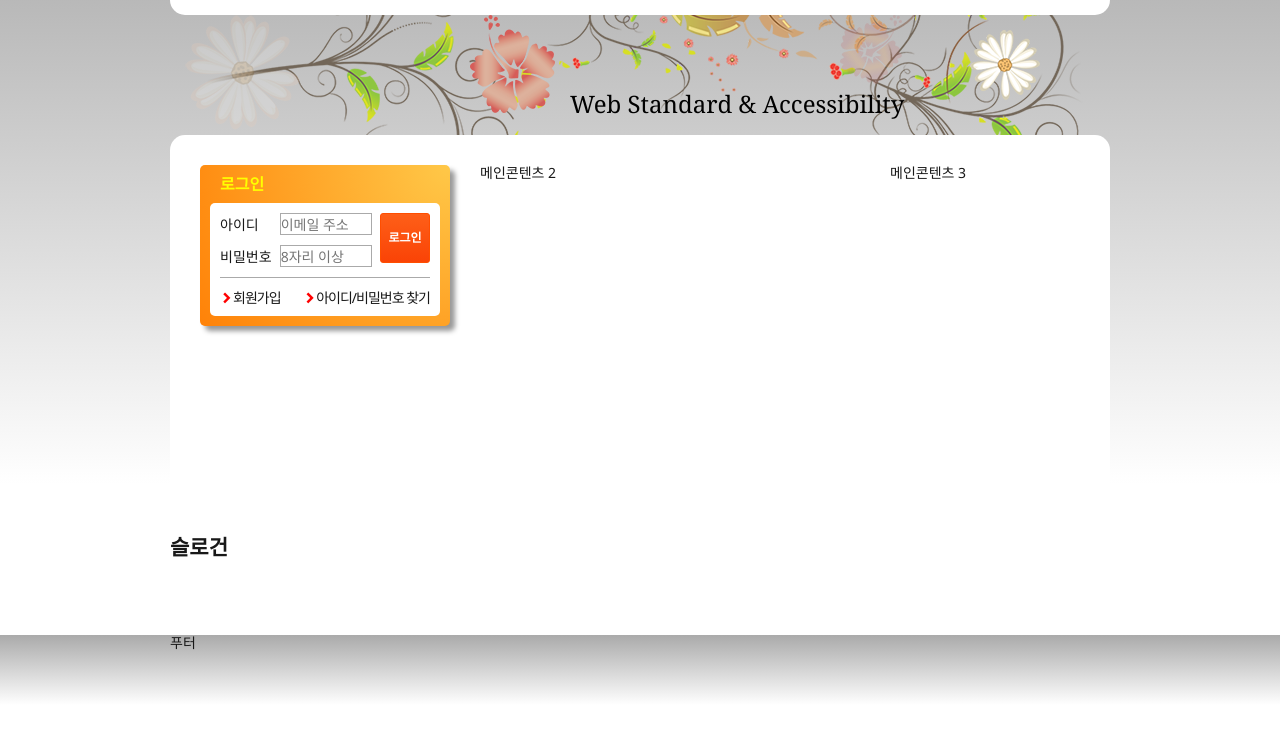
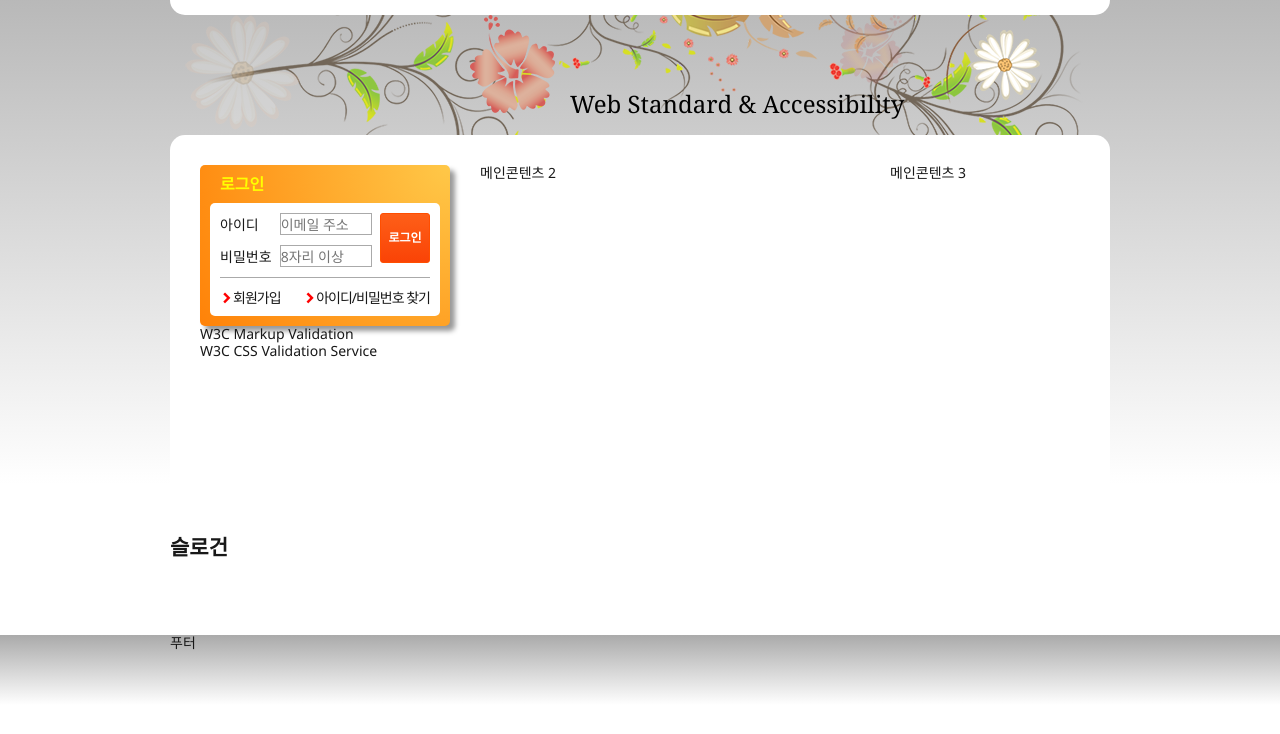
Before and after one commit to yyj5/kpc, a plain HTML site: page project/index.html in a window 1280 px wide. Shown: the part 100-834 px from the top of the page. Drawn offline with Linux system fonts and the light colour scheme.

Commit message:
유효성 검사 배너링크 완성

```diff
--- a/project/css/main.css
+++ b/project/css/main.css
@@ -360,7 +360,7 @@ li.first-item a:before{
 .find{
 	float: right;
 }
-/* 유효성 검사 배너 */
+/* 유효성 검사 배너 링크*/
 .validation{
 	margin-top: 20px;
 }
--- a/project/index.html
+++ b/project/index.html
@@ -154,6 +154,13 @@
                         <a href="#" class="find">아이디/비밀번호 찾기</a>
                     </div>
                 </div>
+                <div class="validation">
+                    <h2 class="a11y-hidden">유효성 검사 배너 링크</h2>
+                        <ul class="validation-list">
+                            <li><a href="https://validator.w3.org/" target="_blank" title="마크업 유효성 검사 사이트로 이동(새창)">W3C Markup Validation</a></li>
+                            <li><a href="https://jigsaw.w3.org/css-validator/" target="_blank" title="CSS 유효성 검사 사이트로 이동(새창)">W3C CSS Validation Service</a></li>
+                        </ul>
+                </div>
             </div>
             <div class="group group2">메인콘텐츠 2</div>
             <div class="group group3">메인콘텐츠 3</div>
```
Also changed, not shown: project/css/style.css (+23 -0 lines).
